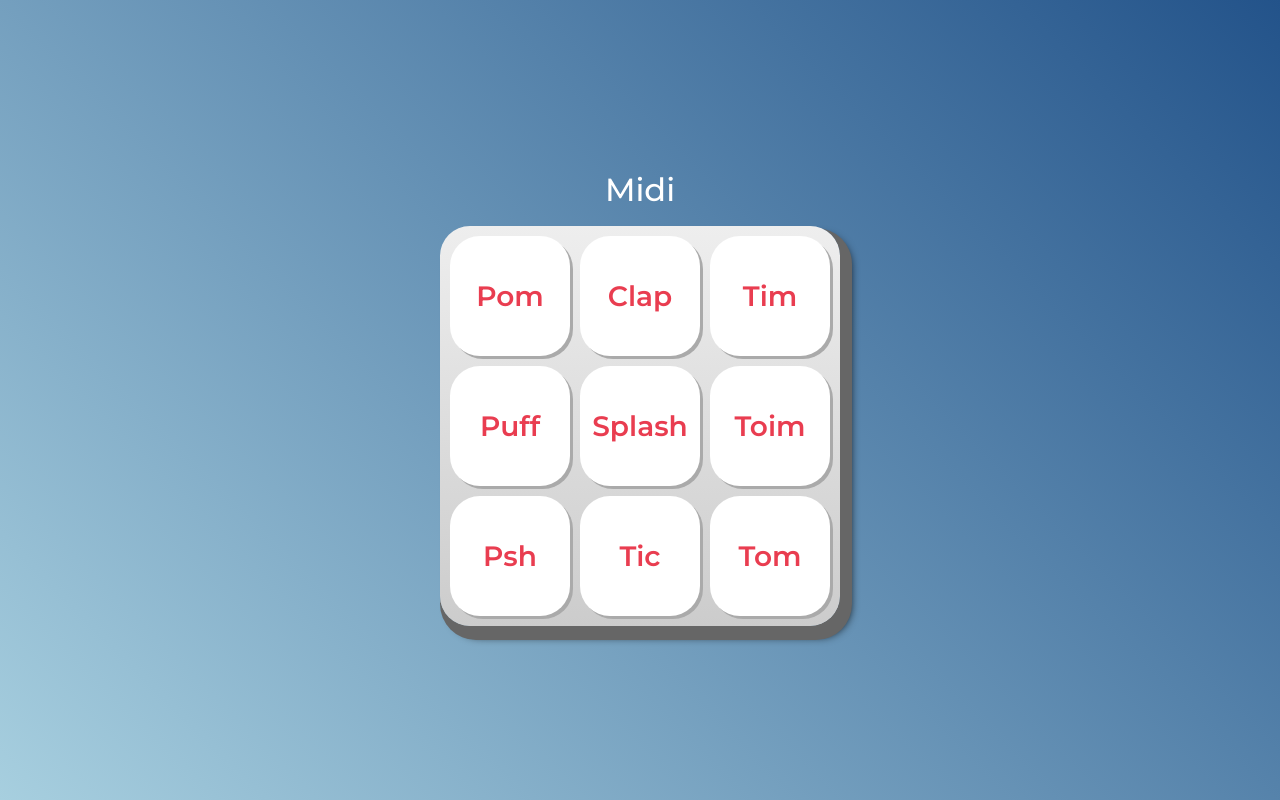
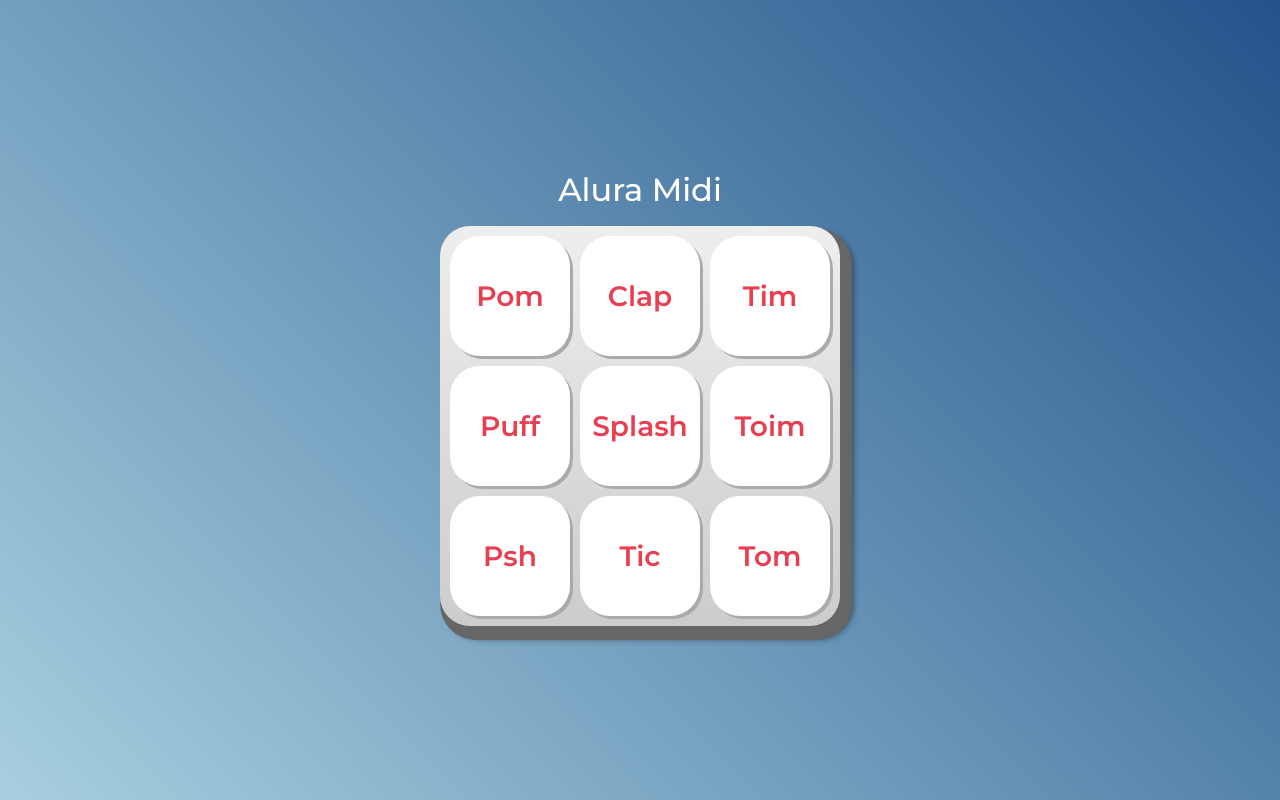
Before and after one commit to yuyaaxd/alura-midi, a plain HTML site: page index.html in a window 1280 px wide. Drawn offline with Linux system fonts and the light colour scheme.

Commit message:
Update index.html

```diff
--- a/index.html
+++ b/index.html
@@ -5,7 +5,7 @@
     <meta http-equiv="X-UA-Compatible" content="IE=edge">
     <meta name="viewport" content="width=device-width, initial-scale=1.0">
 
-    <title>Midi</title>
+    <title>Alura Midi</title>
 
     <link rel="preconnect" href="https://fonts.googleapis.com">
     <link rel="preconnect" href="https://fonts.gstatic.com" crossorigin>
@@ -18,7 +18,7 @@
 </head>
 <body>
 
-    <h1>Midi</h1>
+    <h1>Alura Midi</h1>
 
     <section class="teclado">
         <button class="tecla tecla_pom">Pom</button>
```
